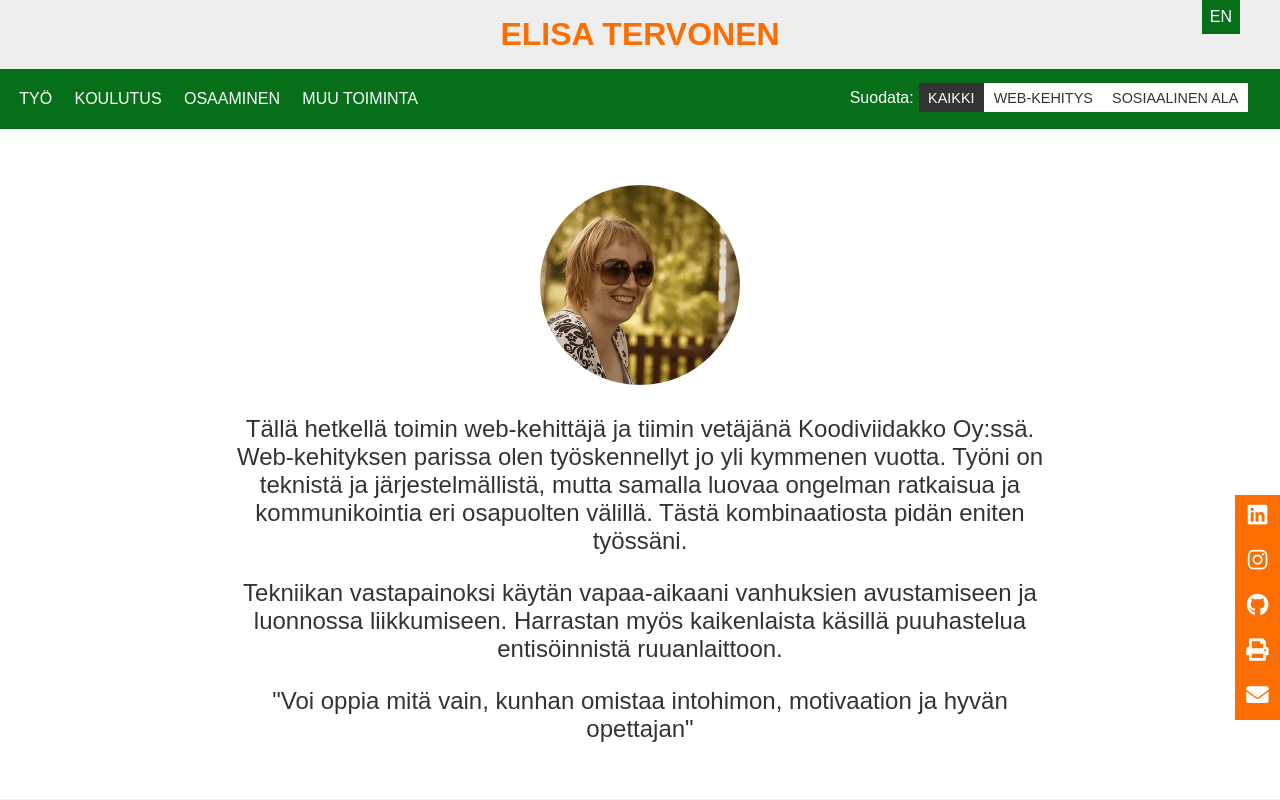
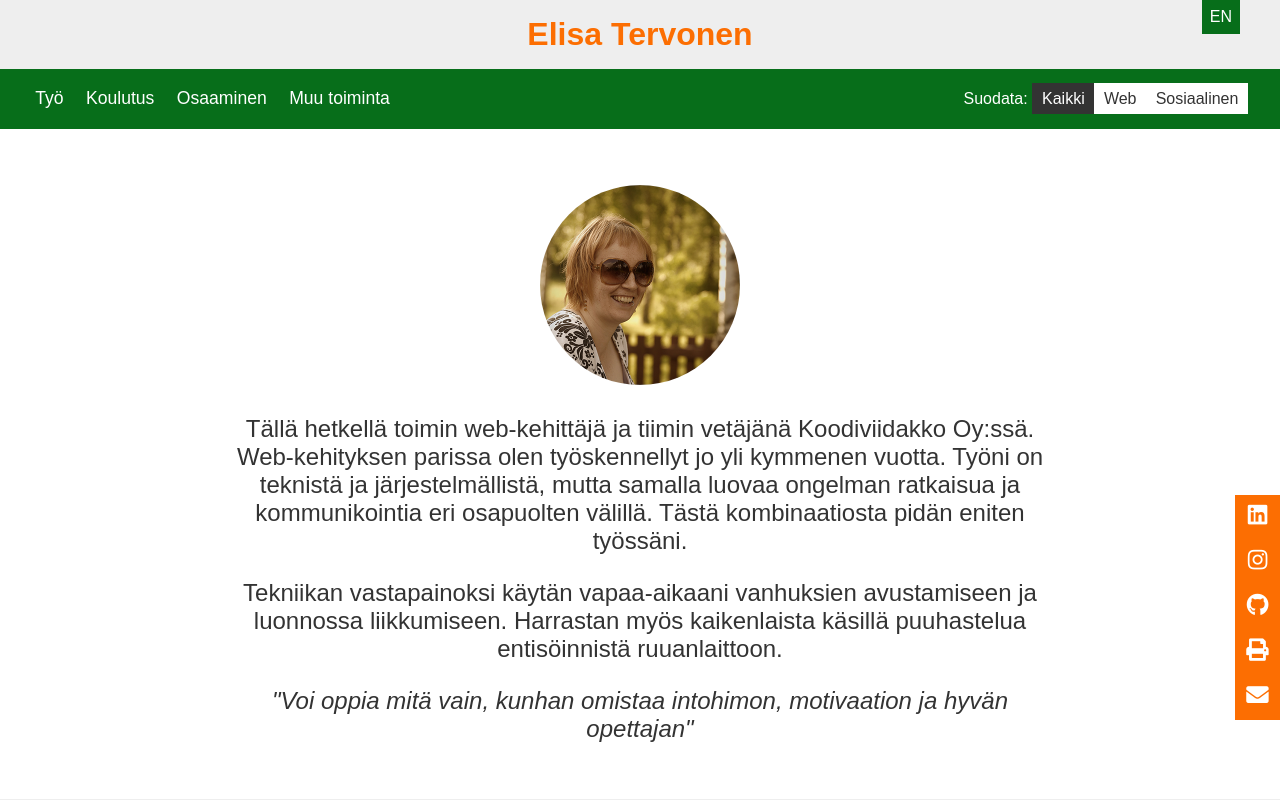
Before and after one commit to lellu/elisatervonencom, a Nuxt app: page / in a window 1280 px wide. Shown: the top 800 px of the page. Built offline with nearby package versions, Linux system fonts and the light colour scheme.

Commit message:
Translation and nav changes

```diff
--- a/assets/scss/general.scss
+++ b/assets/scss/general.scss
@@ -49,7 +49,7 @@ p {
 h1 {
   color: $orange;
   margin: 0;
-  text-transform: uppercase;
+  //text-transform: uppercase;
 
   span {
     color: $black;
@@ -60,17 +60,18 @@ h1 {
 h2 {
   border-bottom: solid .3rem $gray;
   color: $orange;
+  font-size: 2rem;
   font-weight: normal;
   margin: 1rem 0 2rem;
   padding-bottom: .5rem;
-  text-transform: uppercase;
+  //text-transform: uppercase;
 }
 
 h3 {
   color: $black;
   font-weight: normal;
   margin: 2rem 0 2rem 0;
-  text-transform: uppercase;
+  //text-transform: uppercase;
   font-size: 1.5rem;
 }
 
--- a/components/Filters.vue
+++ b/components/Filters.vue
@@ -30,7 +30,7 @@ export default {
   padding: 0.9rem 0;
   text-align: right;
 
-  @media only screen and (max-width: 950px) {
+  @media only screen and (max-width: 768px) {
     padding: 0.7rem 0;
     width: 100%;
     text-align: left;
@@ -60,11 +60,11 @@ export default {
   button {
     padding: 0.4rem 0.6rem;
     width: auto;
-    text-transform: uppercase;
+    //text-transform: uppercase;
     border: none;
     color: $graydark;
     background-color: $white;
-    font-size: 0.9rem;
+    font-size: 1rem;
     outline: none;
     cursor: pointer;
     transition: all .3s;
--- a/components/Info.vue
+++ b/components/Info.vue
@@ -2,9 +2,9 @@
   <section class="info page-break">
     <span id="info" class="anchor" />
     <p><img class="profile-image" src="/mie.jpg" alt=""></p>
-    <p>Tällä hetkellä toimin web-kehittäjä ja tiimin vetäjänä Koodiviidakko Oy:ssä. Web-kehityksen parissa olen työskennellyt jo yli kymmenen vuotta. Työni on teknistä ja järjestelmällistä, mutta samalla luovaa ongelman ratkaisua ja kommunikointia eri osapuolten välillä. Tästä kombinaatiosta pidän eniten työssäni.</p>
-    <p>Tekniikan vastapainoksi käytän vapaa-aikaani vanhuksien avustamiseen ja luonnossa liikkumiseen. Harrastan myös kaikenlaista käsillä puuhastelua entisöinnistä ruuanlaittoon.</p>
-    <p>"Voi oppia mitä vain, kunhan omistaa intohimon, motivaation ja hyvän opettajan"</p>
+    <p>{{ $t('info.info1') }}</p>
+    <p>{{ $t('info.info2') }}</p>
+    <p><i>"{{ $t('info.info3') }}"</i></p>
   </section>
 </template>
 
--- a/components/Navigation.vue
+++ b/components/Navigation.vue
@@ -46,13 +46,13 @@ export default {
 
 nav {
   background-color: $green;
-  padding: 0 2rem 0 0.5rem;
+  padding: 0 2rem 0 1.5rem;
   width: 100%;
   display: flex;
   justify-content: space-between;
   flex-wrap: wrap;
 
-  @media only screen and (max-width: 950px) {
+  @media only screen and (max-width: 768px) {
     padding: 0;
   }
 
@@ -75,20 +75,20 @@ nav {
   margin: 0;
   display: block;
 
-  @media only screen and (max-width: 950px) {
+  @media only screen and (max-width: 768px) {
     width: 100%;
     background-color: $greendark;
     padding: 0 1rem;
   }
 
-  @media only screen and (max-width: 550px) {
-      padding: 0rem 1rem 0rem 1rem;
+  @media only screen and (max-width: 400px) {
+      padding: 0.5rem 0.8rem;
   }
 
   li {
     display: inline-block;
 
-    @media only screen and (max-width: 500px) {
+    @media only screen and (max-width: 400px) {
       width: 49%;
     }
   }
@@ -96,12 +96,14 @@ nav {
   a {
     color: $white;
     display: inline-block;
-    padding: 1.3rem 0.7rem;
-    text-transform: uppercase;
+    padding: 1.2rem 0.7rem;
+    //text-transform: uppercase;
+    font-size: 1.1rem;
     cursor: pointer;
 
-    @media only screen and (max-width: 950px) {
+    @media only screen and (max-width: 768px) {
       padding: 1rem 0.7rem;
+      font-size: 1rem;
     }
 
     .first & {
@@ -112,14 +114,14 @@ nav {
     &:hover {
       background-color: $greendark;
 
-      @media only screen and (max-width: 950px) {
+      @media only screen and (max-width: 768px) {
         background-color: $green;
       }
     }
 
-    @media only screen and (max-width: 550px) {
+    @media only screen and (max-width: 400px) {
       width: 100%;
-      padding: 0.5rem;
+      padding: 0.2rem 0.5rem;
     }
   }
 }
--- a/components/Sidebar.vue
+++ b/components/Sidebar.vue
@@ -36,7 +36,7 @@
     height: 45px;
     color: $white;
     text-align: center;
-    text-transform: uppercase;
+    //text-transform: uppercase;
     background-color: $orange;
     line-height: 45px;
     position: relative;
--- a/locales/en.json
+++ b/locales/en.json
@@ -13,9 +13,14 @@
     "contact": "Contact",
     "contactemail": "Contact via email"
   },
+  "info": {
+    "info1": "Currently I'm working a web developer and team leader at Liana Technologies. I have been working for over ten years with web development. My job is a technical and organized but then creative proplem solving and communication between the different parties. Of this combination I like most in my work.",
+    "info2": "As a counterweight to technology, I use my free time to help elderly people and to hanging around in nature. I also engage in any kind of crafts from restoration to cooking.",
+    "info3": "You can learn anything, as long as you possess passion, motivation, and good teacher."
+  },
   "filters": {
     "all": "All",
-    "web": "Web-development",
+    "web": "Web",
     "social": "Social",
     "filter": "Filter"
   },
--- a/locales/fi.json
+++ b/locales/fi.json
@@ -15,9 +15,14 @@
   },
   "filters": {
     "all": "Kaikki",
-    "web": "Web-kehitys",
-    "social": "Sosiaalinen ala",
+    "web": "Web",
+    "social": "Sosiaalinen",
     "filter": "Suodata"
+  },
+  "info": {
+    "info1": "Tällä hetkellä toimin web-kehittäjä ja tiimin vetäjänä Koodiviidakko Oy:ssä. Web-kehityksen parissa olen työskennellyt jo yli kymmenen vuotta. Työni on teknistä ja järjestelmällistä, mutta samalla luovaa ongelman ratkaisua ja kommunikointia eri osapuolten välillä. Tästä kombinaatiosta pidän eniten työssäni.",
+    "info2": "Tekniikan vastapainoksi käytän vapaa-aikaani vanhuksien avustamiseen ja luonnossa liikkumiseen. Harrastan myös kaikenlaista käsillä puuhastelua entisöinnistä ruuanlaittoon.",
+    "info3": "Voi oppia mitä vain, kunhan omistaa intohimon, motivaation ja hyvän opettajan"
   },
   "work": {
     "workexperience": "Työkokemus",
```
